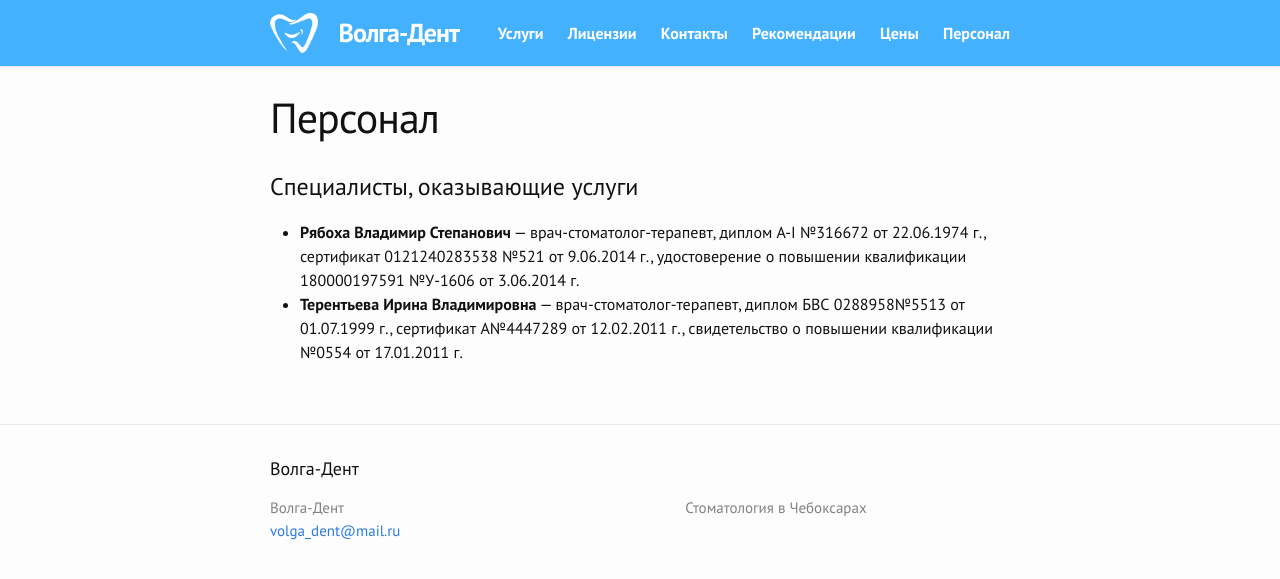
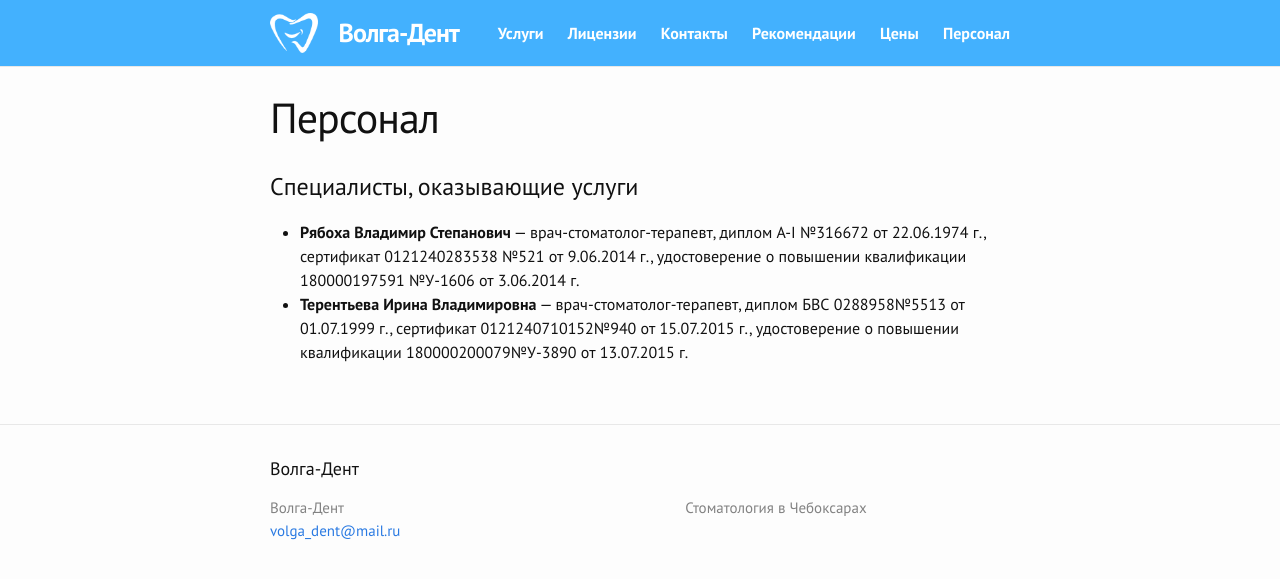
Before and after one commit to albus-dentes/albus-dentes.github.io, a Jekyll site: the page built from personnel/index.md, in a window 1280 px wide. Shown: the top 579 px of the page. Built offline with Jekyll 4.4.1, drawn with Linux system fonts in a browser that asks for light colours.

Commit message:
Update staff info

```diff
--- a/personnel/index.md
+++ b/personnel/index.md
@@ -11,5 +11,5 @@ title: Персонал
   удостоверение о повышении квалификации 180000197591 №У-1606 от 3.06.2014 г.
 - **Терентьева Ирина Владимировна** — врач-стоматолог-терапевт,
   диплом БВС 0288958№5513 от 01.07.1999 г.,
-  сертификат А№4447289 от 12.02.2011 г.,
-  свидетельство о повышении квалификации №0554 от 17.01.2011 г.
+  сертификат 0121240710152№940 от 15.07.2015 г.,
+  удостоверение о повышении квалификации 180000200079№У-3890 от 13.07.2015 г.
```
